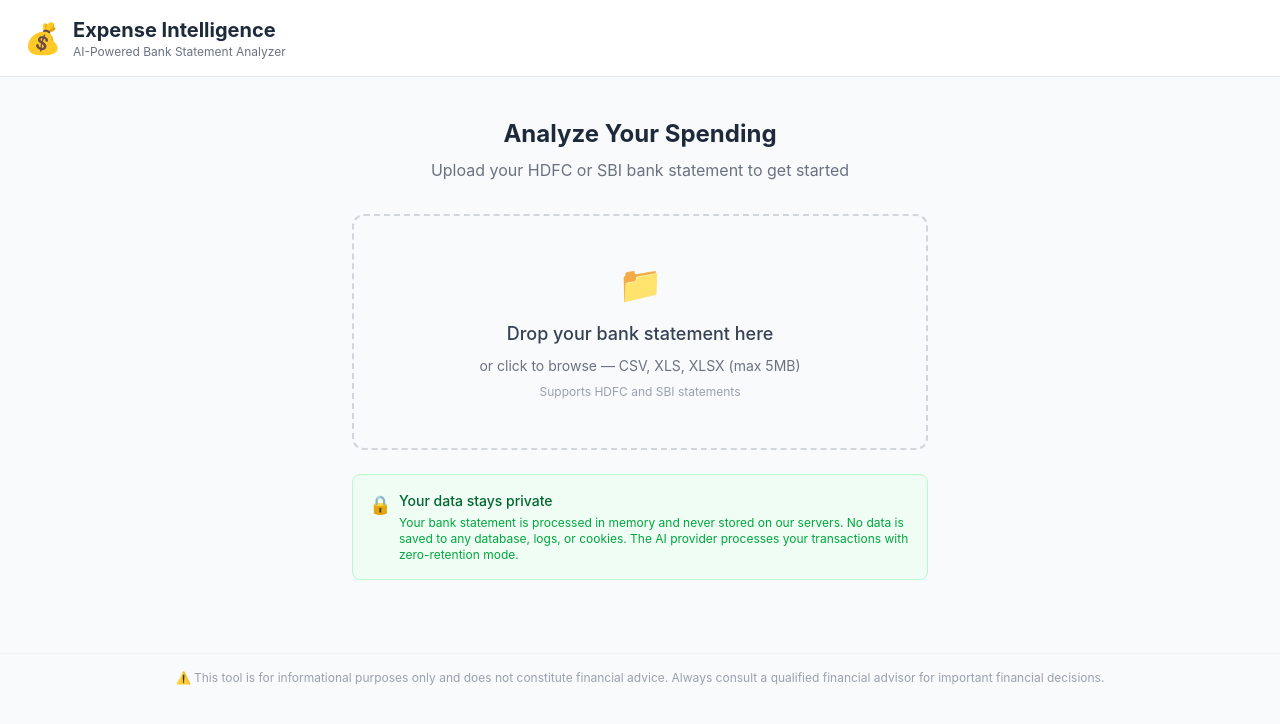
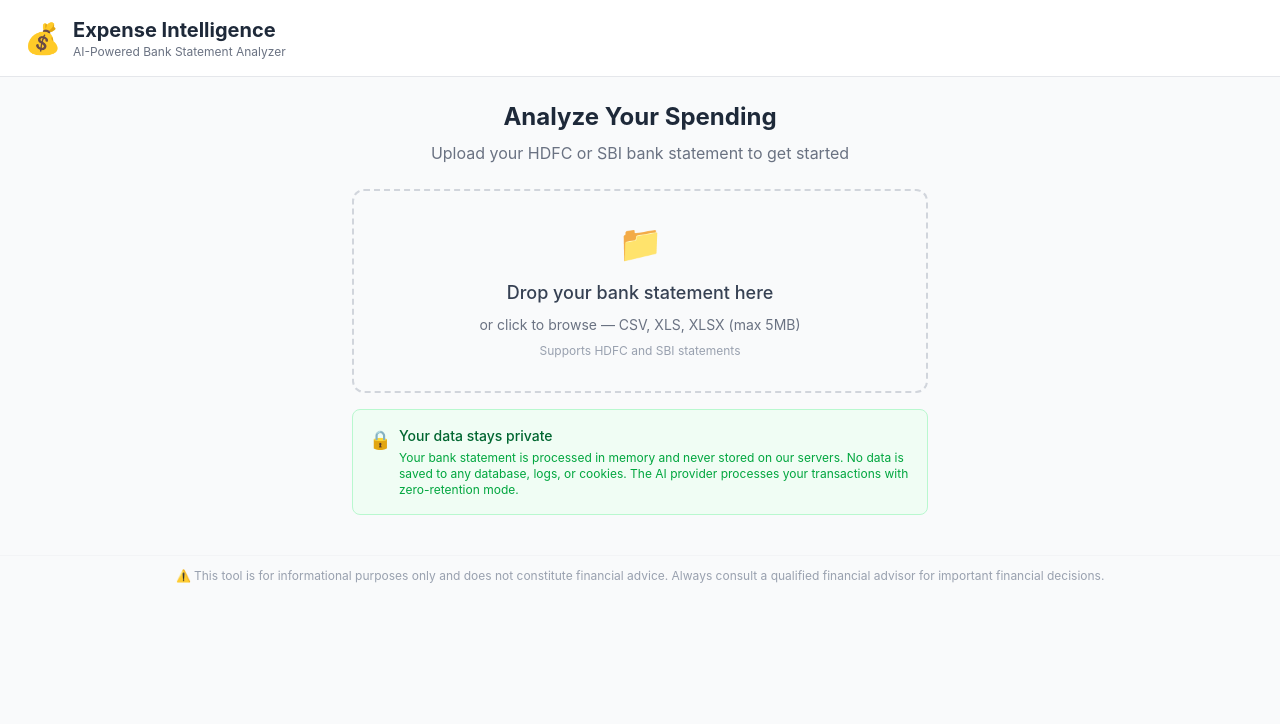
Before and after one commit to princelevin/expense-intelligence, a React (Vite) app in the folder client/: page / in a window 1280 px wide. Shown: the top 724 px of the page. Built offline with nearby package versions, Linux system fonts and the light colour scheme; no server answers.

Commit message:
fix: fit upload page in viewport without scrolling

```diff
--- a/client/src/App.tsx
+++ b/client/src/App.tsx
@@ -31,11 +31,11 @@ function App() {
         </div>
       </header>
 
-      <main className="max-w-7xl mx-auto px-6 py-8">
+      <main className="max-w-7xl mx-auto px-6 py-6">
         {state.status === 'idle' && (
-          <div className="flex flex-col items-center justify-center min-h-[60vh]">
+          <div className="flex flex-col items-center justify-center">
             <h2 className="text-2xl font-bold text-gray-800 mb-2">Analyze Your Spending</h2>
-            <p className="text-gray-500 mb-8">Upload your HDFC or SBI bank statement to get started</p>
+            <p className="text-gray-500 mb-6">Upload your HDFC or SBI bank statement to get started</p>
             <UploadArea onFileSelect={upload} />
             <PrivacyNotice />
           </div>
--- a/client/src/components/common/Disclaimer.tsx
+++ b/client/src/components/common/Disclaimer.tsx
@@ -1,6 +1,6 @@
 export function Disclaimer() {
   return (
-    <footer className="mt-8 py-4 text-center text-xs text-gray-400 border-t border-gray-100">
+    <footer className="mt-4 py-3 text-center text-xs text-gray-400 border-t border-gray-100">
       <p>
         ⚠️ This tool is for informational purposes only and does not constitute financial advice.
         Always consult a qualified financial advisor for important financial decisions.
--- a/client/src/components/upload/PrivacyNotice.tsx
+++ b/client/src/components/upload/PrivacyNotice.tsx
@@ -1,6 +1,6 @@
 export function PrivacyNotice() {
   return (
-    <div className="mt-6 p-4 bg-green-50 border border-green-200 rounded-lg max-w-xl mx-auto">
+    <div className="mt-4 p-4 bg-green-50 border border-green-200 rounded-lg max-w-xl mx-auto">
       <div className="flex items-start gap-2">
         <span className="text-green-600 text-lg">🔒</span>
         <div>
--- a/client/src/components/upload/UploadArea.tsx
+++ b/client/src/components/upload/UploadArea.tsx
@@ -80,7 +80,7 @@ export function UploadArea({ onFileSelect, disabled }: UploadAreaProps) {
         role="button"
         tabIndex={0}
         aria-label="Upload bank statement file"
-        className={`border-2 border-dashed rounded-xl p-12 text-center cursor-pointer transition-colors
+        className={`border-2 border-dashed rounded-xl p-8 text-center cursor-pointer transition-colors
           ${isDragOver ? 'border-blue-500 bg-blue-50' : 'border-gray-300 hover:border-blue-400 hover:bg-gray-50'}
           ${disabled ? 'opacity-50 cursor-not-allowed' : ''}`}
         onDrop={disabled ? undefined : handleDrop}
```
